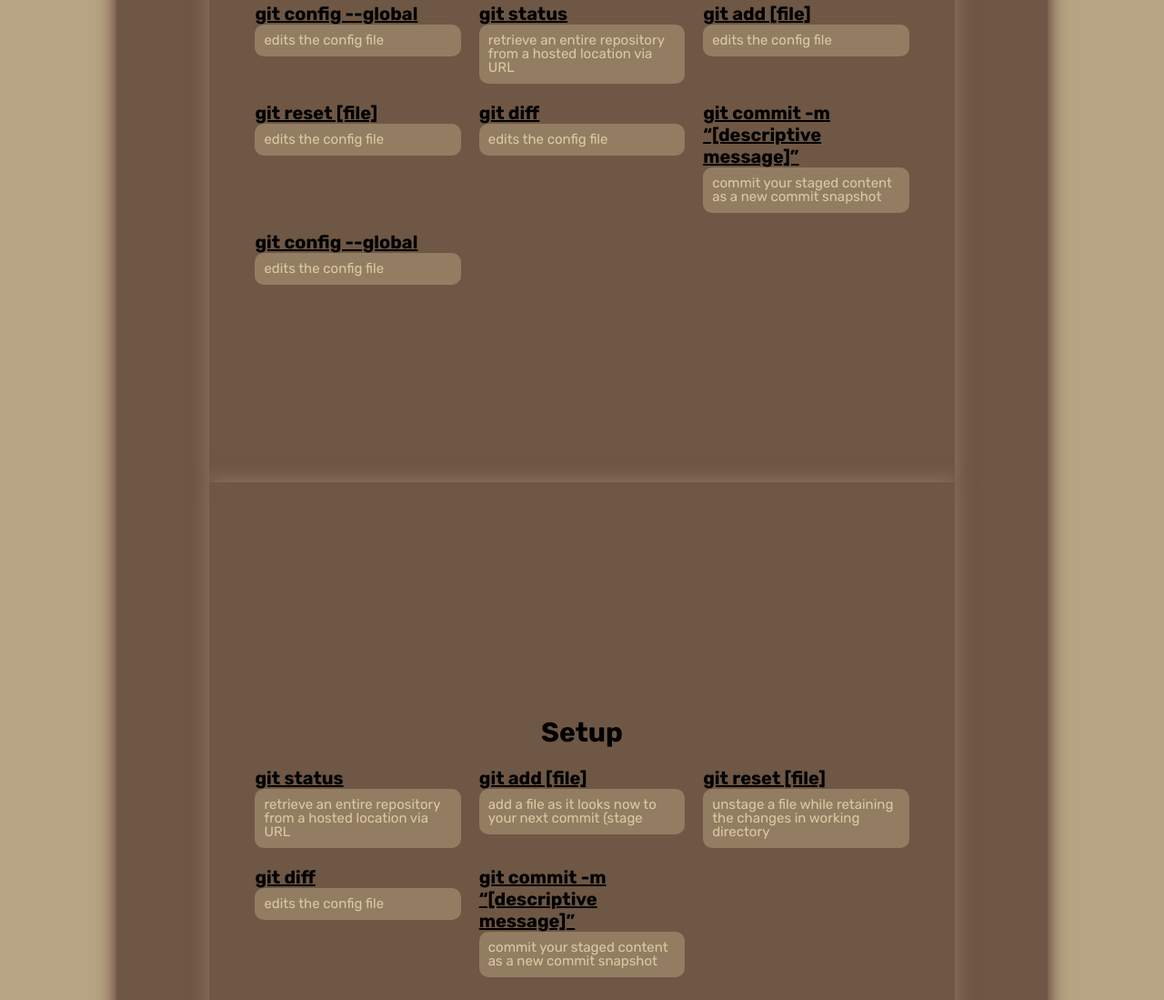
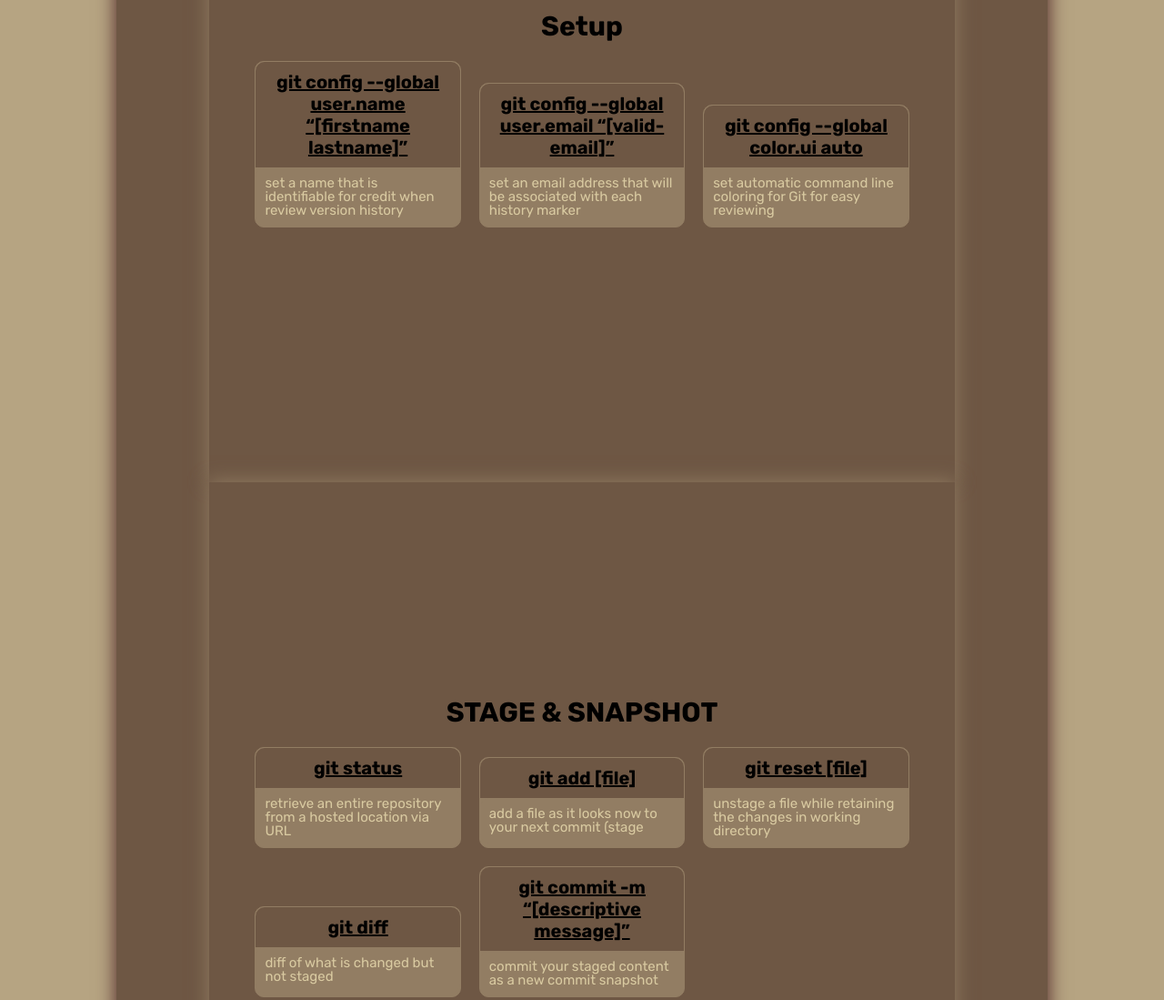
Before and after one commit to Quaselz/cheat_sheets, a plain HTML site: page assets/sites/git.html in a window 1280 px wide. Shown: the part 384-1483 px from the top of the page at 91% size. Drawn offline with Linux system fonts and the light colour scheme.

Commit message:
fix texts

```diff
--- a/assets/css/style.css
+++ b/assets/css/style.css
@@ -153,7 +153,7 @@ nav a {
     100% {}
 }
 main {
-    scroll-snap-align: start;
+    scroll-snap-type: y mandatory;
 }
 
 .container-bubbles {
@@ -162,14 +162,34 @@ main {
     background-color: var(--coffee);
     display: flex;
     flex-direction: column;
-    scroll-snap-type: y mandatory;
     box-shadow: 0 0 20px 0px var(--chamoisee);
     width: 80%;
     margin: auto;
-    padding: var(--space-out)
+    padding: var(--space-out);
 }
 .container-bubbles article {
     display: grid;
     grid-template-columns: repeat(3, 1fr);
     gap: 20px;
+    scroll-snap-align: start;
+    scroll-snap-type: y mandatory;
 }
+
+.container-bubbles article div {
+    min-height: 100px;
+    border: 1px solid var(--chamoisee);
+    align-self: end;
+    background-color: var(--chamoisee);
+    border-radius: 10px;
+    transition: transform 0.5s;
+}
+.container-bubbles article div:hover {
+    transform: scale(1.1);
+}
+
+.container-bubbles article h4 {
+    background-color: var(--coffee);
+    border-radius: 10px 10px 0 0;
+    padding: 1rem .2rem;
+    text-align: center;
+}
--- a/assets/sites/git.html
+++ b/assets/sites/git.html
@@ -14,37 +14,34 @@
         <h1> GitHub Cheat Sheet</h1>
     </header>
     <main>
-        <section class="container-bubbles">
+        <section class="container-bubbles" id="setup">
             <h3>Setup</h3>
             <article>
-                <div><h4>git config --global</h4><p>edits the config file</p></div>
-                <div><h4>git status</h4><p>retrieve an entire repository from a hosted location via URL</p></div>
-                <div><h4>git add [file]</h4><p>edits the config file</p></div>
-                <div><h4>git reset [file]</h4><p>edits the config file</p></div>
-                <div><h4>git diff</h4><p>edits the config file</p></div>
-                <div><h4>git commit -m “[descriptive message]”</h4><p>commit your staged content as a new commit snapshot</p></div>
-                <div><h4>git config --global</h4><p>edits the config file</p></div>
+                <div><h4>git config --global user.name “[firstname lastname]”</h4><p>set a name that is identifiable for credit when review version history</p></div>
+                <div><h4>git config --global user.email “[valid-email]”</h4><p>set an email address that will be associated with each history marker</p></div>
+                <div><h4>git config --global color.ui auto</h4><p>set automatic command line coloring for Git for easy reviewing</p></div>
             </article>
         </section>
-        <section class="container-bubbles">
-            <h3>Setup</h3>
+        <section class="container-bubbles" id="stage">
+            <h3>STAGE & SNAPSHOT</h3>
             <article>
-            <div><h4>git status</h4><p>retrieve an entire repository from a hosted location via URL</p></div>
-            <div><h4>git add [file]</h4><p>add a file as it looks now to your next commit (stage</p></div>
-            <div><h4>git reset [file]</h4><p>unstage a file while retaining the changes in working directory</p></div>
-            <div><h4>git diff</h4><p>edits the config file</p></div>
-            <div><h4>git commit -m “[descriptive message]”</h4><p>commit your staged content as a new commit snapshot</p></div>
-                </article>
+                <div><h4>git status</h4><p>retrieve an entire repository from a hosted location via URL</p></div>
+                <div><h4>git add [file]</h4><p>add a file as it looks now to your next commit (stage</p></div>
+                <div><h4>git reset [file]</h4><p>unstage a file while retaining the changes in working directory</p></div>
+                <div><h4>git diff</h4><p>diff of what is changed but not staged</p></div>
+                <div><h4>git commit -m “[descriptive message]”</h4><p>commit your staged content as a new commit snapshot</p></div>
+            </article>
         </section>
-        <section class="container-bubbles">
+        <section class="container-bubbles" id="init">
             <h3>SETUP & INIT</h3>
             <article>
             <div><h4>git init</h4><p>einitialize an existing directory as a Git repository</p></div>
             <div><h4>git clone [url]</h4><p>retrieve an entire repository from a hosted location via URL</p></div>
+            </article>
+
         </section>
-        <section class="container-bubbles">
+        <section class="container-bubbles" id="branch">
             <h3>BRANCH & MERGE</h3>
-            </article>
             <article>
             <div><h4>git branch</h4><p>list your branches. a * will appear next to the currently active branch</p></div>
             <div><h4>git branch [branch-name]</h4><p>create a new branch at the current commit</p></div>
```
